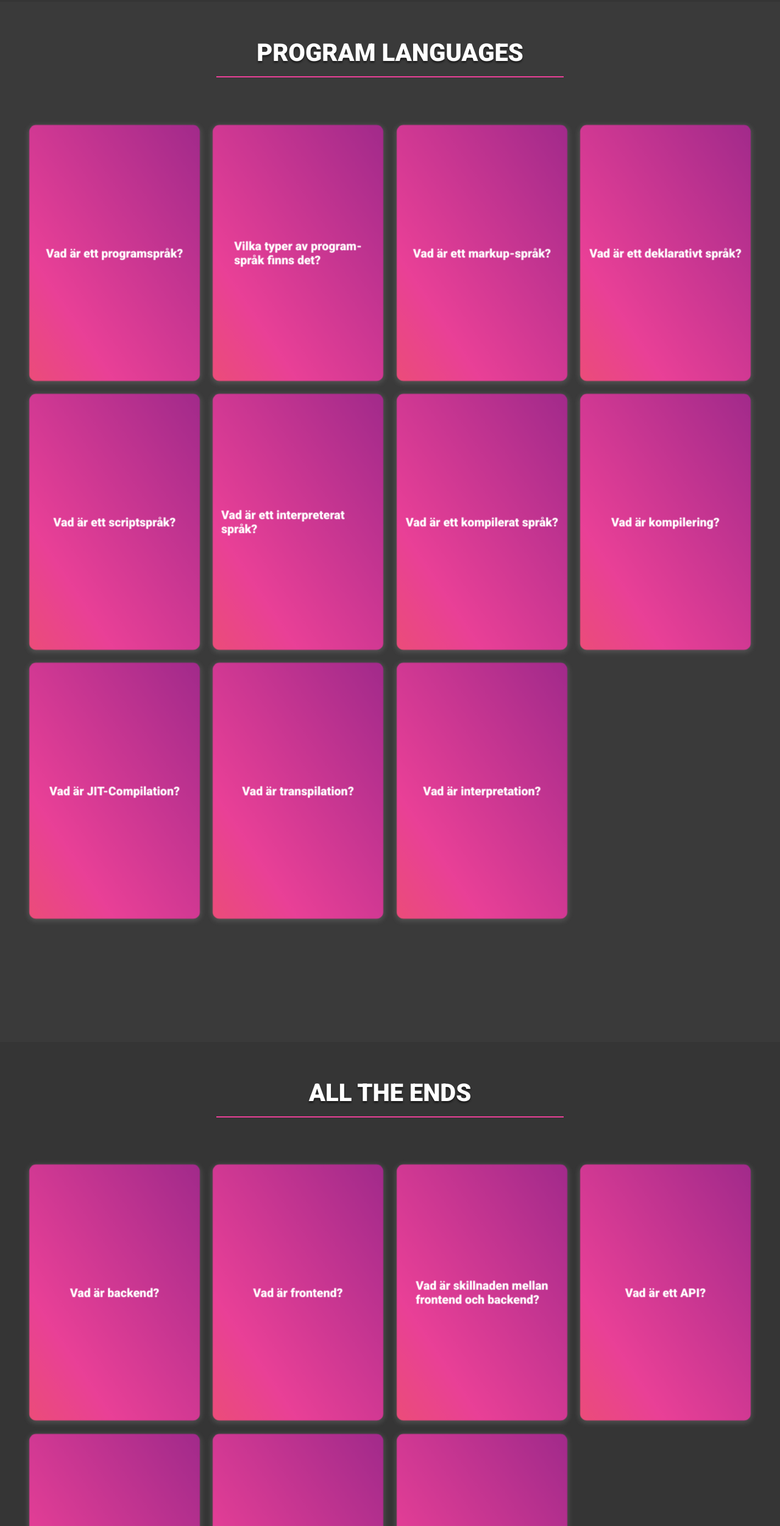
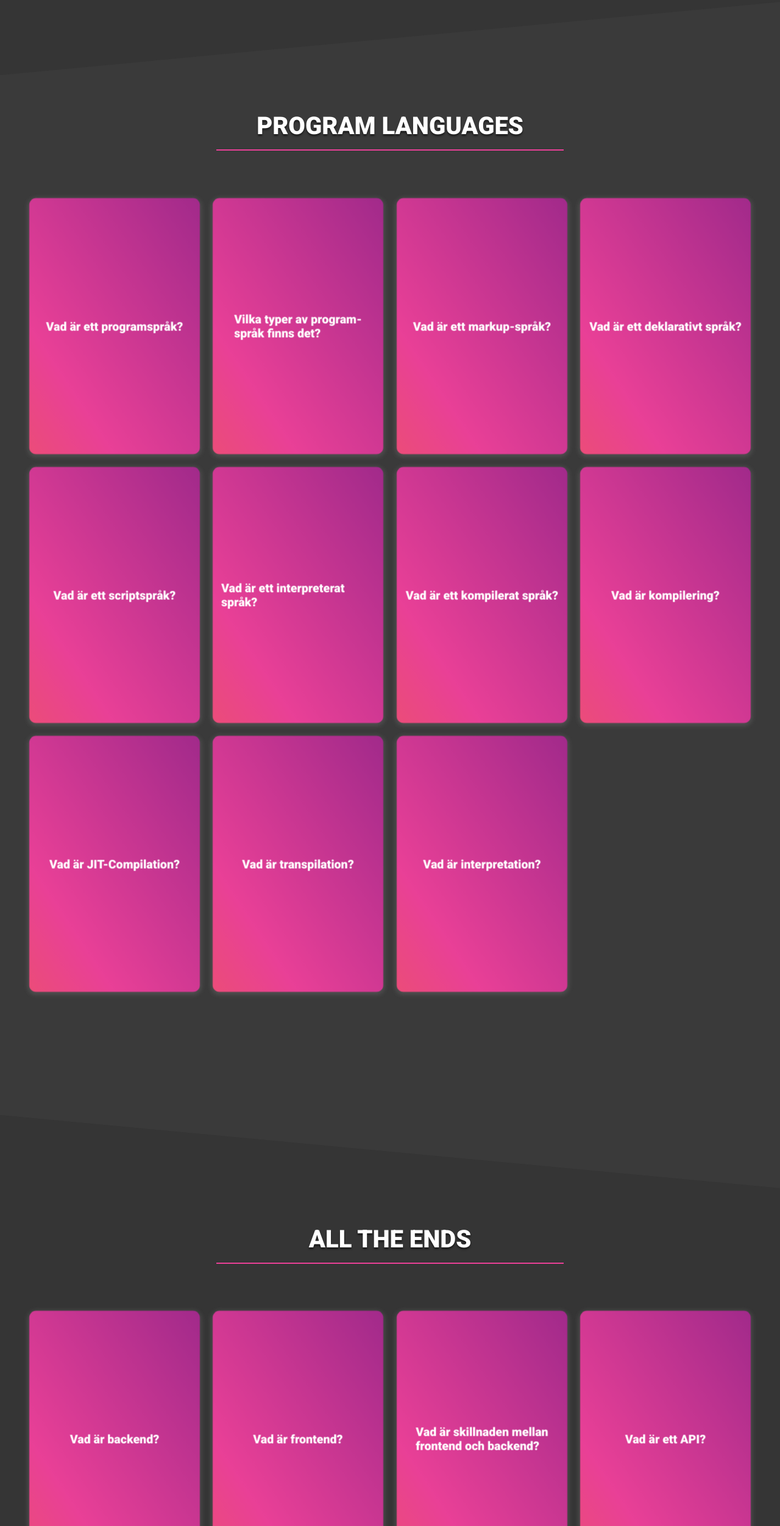
Before and after one commit to jonaslindell-th/Hemtentamen-Frontend, a plain HTML site: page del1.html in a window 1280 px wide. Shown: the part 1361-3864 px from the top of the page at 61% size. Drawn offline with Linux system fonts and the light colour scheme.

Commit message:
Added: New section dividers

```diff
--- a/del1.html
+++ b/del1.html
@@ -156,9 +156,10 @@
             </div>
         </div>
     </section>
-<!------------------------------->
-<!-- PROGRAM LANGUAGES SECTION -->
-<!------------------------------->
+    <div class="test"></div>
+    <!------------------------------->
+    <!-- PROGRAM LANGUAGES SECTION -->
+    <!------------------------------->
     <section class="main new-section">
         <div class="row">
             <h2 class="separator"><span>Program languages</span></h2>
@@ -391,6 +392,7 @@
             </div>
         </div>
     </section>
+    <div class="test1 reverse"></div>
 <!------------------------------->
 <!--   ALL THE ENDS SECTION    -->
 <!------------------------------->
@@ -543,6 +545,7 @@
             </div>
         </div>
     </section>
+    <div class="test"></div>
 <!------------------------------->
 <!--    TOOLING AND PLUGIN     -->
 <!------------------------------->
@@ -778,6 +781,7 @@
         </div>
     </div>
 </section>
+<div class="test1 reverse"></div>
 <!------------------------------->
 <!--       HCI SECTION         -->
 <!------------------------------->
--- a/resources/css/stylecard.css
+++ b/resources/css/stylecard.css
@@ -4,6 +4,8 @@
     --thirdary: #f27121;
     --dark: #212121;
     --light: #F3F3F3;
+    --topdiv: #353535;
+    --botdiv: #3a3a3a;
 }
 
 * {
@@ -402,3 +404,59 @@ footer {
     /* color: var(--thirdary); */
     color: #c0c0c0;
   }
+
+
+/* ------ TEST ---------------------------- */
+
+.test {
+    position: relative;
+    width: 100%;
+    height: 120px;
+  }
+
+  .test:before {
+    position: absolute;
+    content: "";
+    width: 100%;
+    height: 100%;
+    background-color: var(--topdiv);
+    clip-path: polygon(100% 0, 0 0, 0 100%);
+  }
+
+  .test:after {
+    position: absolute;
+    content: "";
+    width: 100%;
+    height: 100%;
+    background-color: var(--botdiv);
+    clip-path: polygon(100% 0, 0 100%, 100% 100%);
+  }
+
+  .test1 {
+    position: relative;
+    width: 100%;
+    height: 120px;
+  }
+
+  .test1:before {
+    position: absolute;
+    content: "";
+    width: 100%;
+    height: 100%;
+    background-color: var(--botdiv);
+    clip-path: polygon(100% 0, 0 0, 0 100%);
+  }
+
+  .test1:after {
+    position: absolute;
+    content: "";
+    width: 100%;
+    height: 100%;
+    background-color: var(--topdiv);
+    clip-path: polygon(100% 0, 0 100%, 100% 100%);
+  }
+
+
+.reverse {
+    transform: rotateY(180deg);
+}
```
